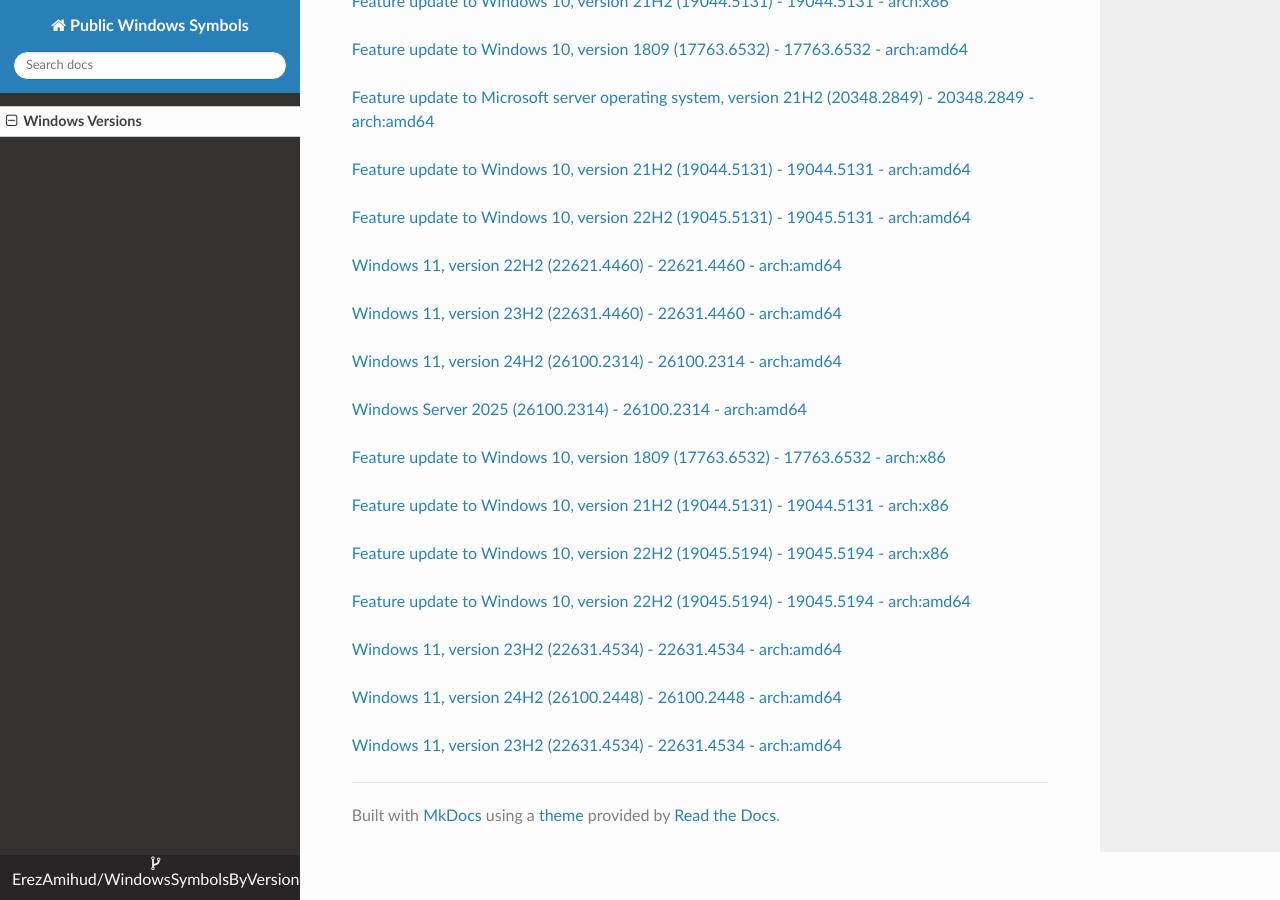
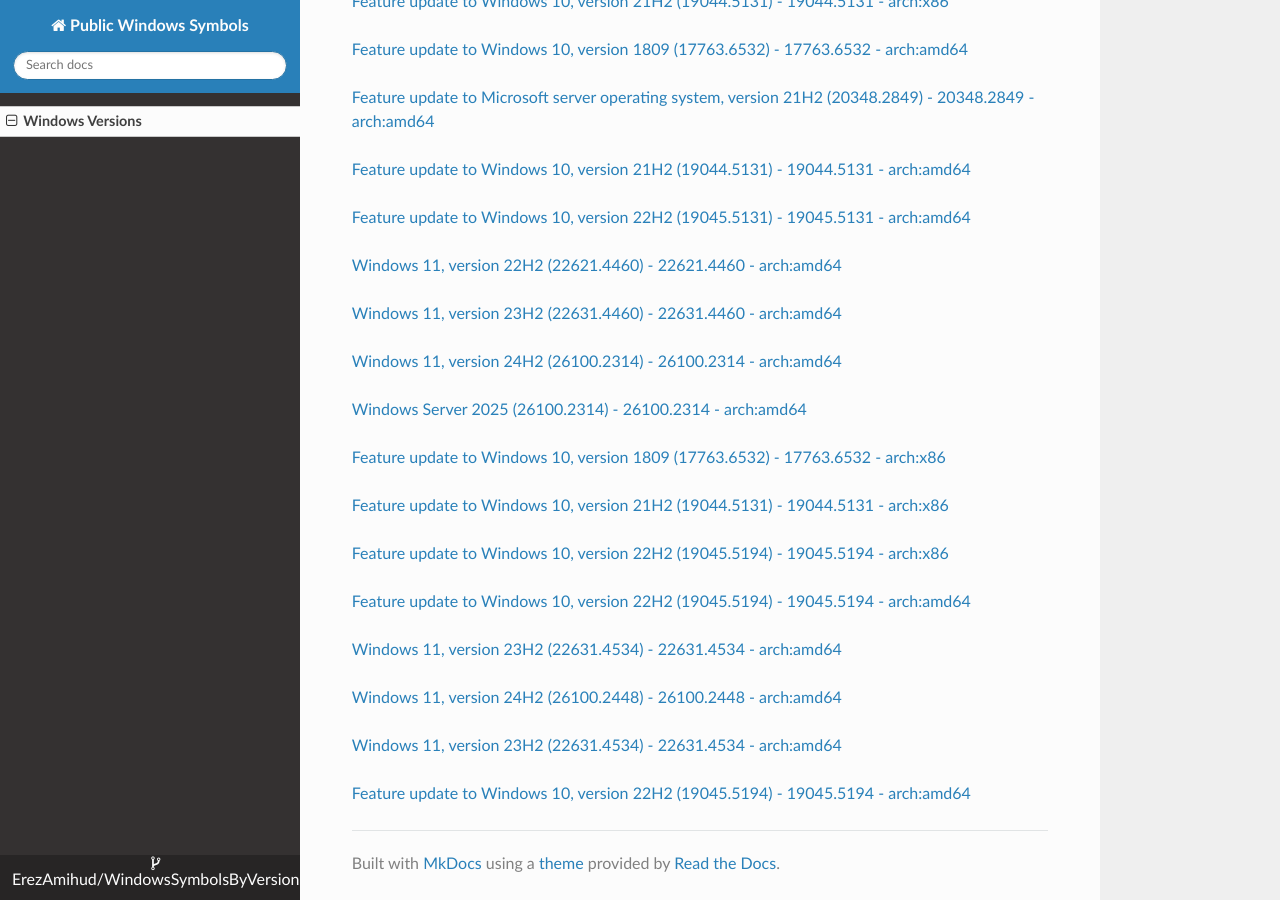
Before and after one commit to ErezAmihud/WindowsSymbolsByVersion, an MkDocs documentation site: the page built from docs/index.md, in a window 1280 px wide and 900 px high, scrolled down 63413 px. Built offline with MkDocs 1.6.1, drawn with Linux system fonts in a browser that asks for light colours; nearby versions of some CDN libraries.

Commit message:
Automated commit, add manifest for 74db1138-e0bb-4698-aed9-ec4ea015cee8

```diff
--- a/docs/index.md
+++ b/docs/index.md
@@ -3772,3 +3772,6 @@
 
 
 [Windows 11, version 23H2 (22631.4534) - 22631.4534 - arch:amd64](https://github.com/ErezAmihud/WindowsSymbolsByVersion/blob/main/manifests/1d9398a5-2b21-469d-a671-797faa004bce.manifest)
+
+
+[Feature update to Windows 10, version 22H2 (19045.5194) - 19045.5194 - arch:amd64](https://github.com/ErezAmihud/WindowsSymbolsByVersion/blob/main/manifests/74db1138-e0bb-4698-aed9-ec4ea015cee8.manifest)
```
Also changed, not shown: process_builds.json (+1 -1 lines).
